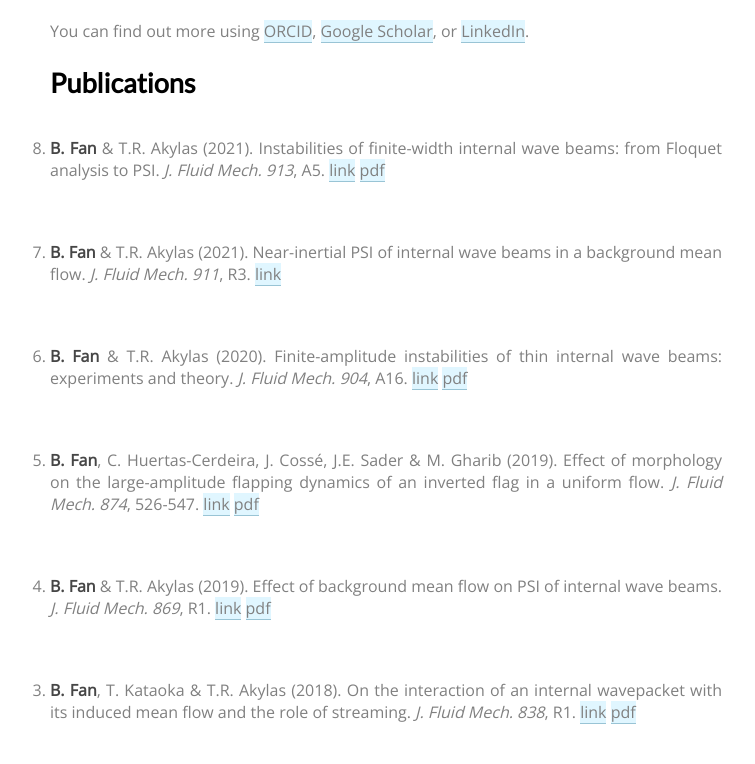
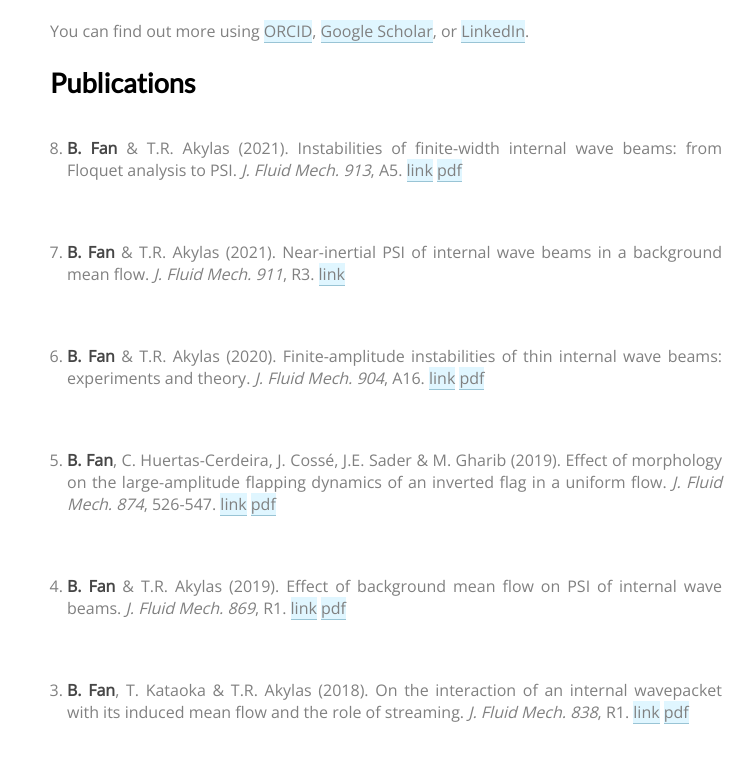
Before and after one commit to boyu-fan/boyu-fan.github.io, a plain HTML site: page index.html in a window 1280 px wide. Shown: the part 830-1594 px from the top of the page, without its empty margins (254-1009 px from the left). Drawn offline with nearby package versions, Linux system fonts and the light colour scheme.

Commit message:
Update index.html

```diff
--- a/index.html
+++ b/index.html
@@ -32,7 +32,7 @@
 		   		font-family: "Open Sans";
 				color: gray;
 				margin-left: 0px;
-				padding-left: 0px;
+				padding-left: 17px;
 			}
 
 			ul {
```
Lines whose indentation alone changed are shown as unchanged.
